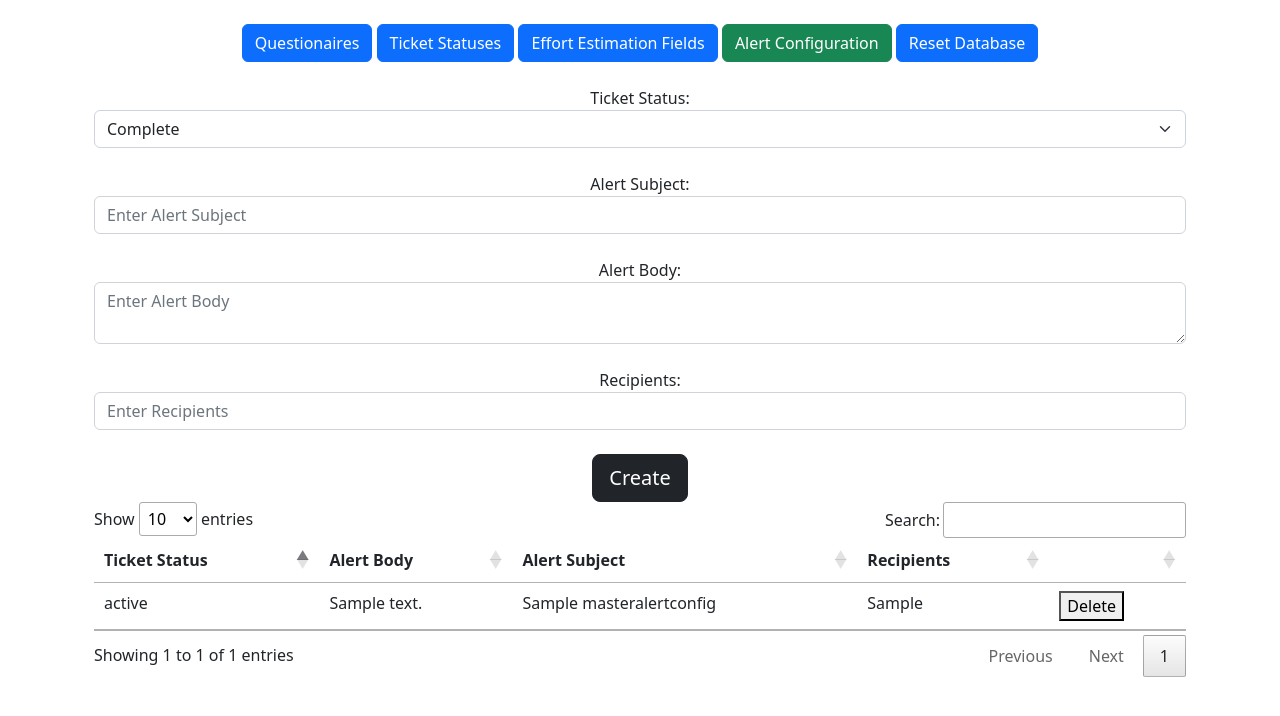
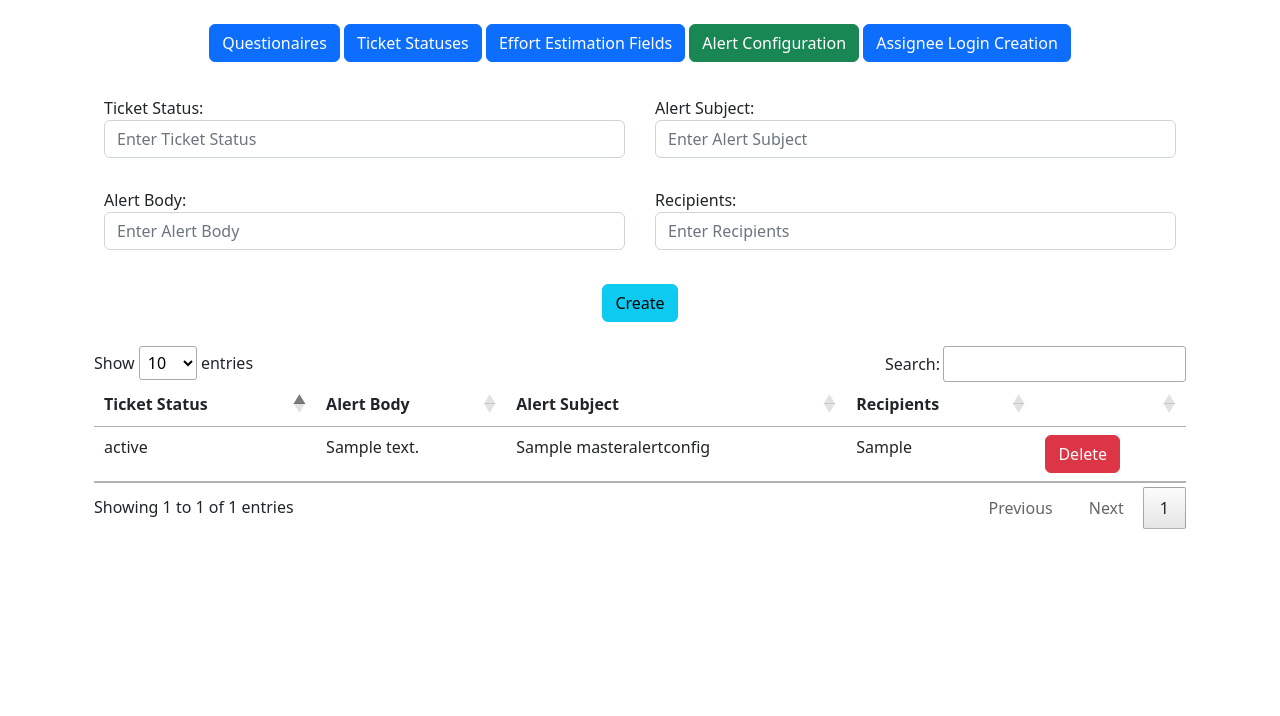
Before and after one commit to kheraananya/mywebsite, a Flask app: page /master-alert-home in a window 1280 px wide. Shown: the part 40-756 px from the top of the page. Run offline with Flask 2, Linux system fonts and the light colour scheme; a user stored in the database is signed in; tables that the repository leaves empty hold one stand-in row (values such as "Sample post"); some libraries are stand-ins or nearby versions.

Commit message:
UI - Edit Ticket

```diff
--- a/TicketDemo/website/__init__.py
+++ b/TicketDemo/website/__init__.py
@@ -9,7 +9,7 @@ db = SQLAlchemy()
 def create_app():
     app = Flask(__name__)
     app.config['SECRET_KEY'] = "hariharan"
-    app.config['SQLALCHEMY_DATABASE_URI'] = 'postgresql://postgres:9663081711@localhost/TicketDemo'
+    app.config['SQLALCHEMY_DATABASE_URI'] = 'postgresql://postgres:252001@localhost/TicketDemo'
     app.config['SQLALCHEMY_TRACK_MODIFICATIONS'] = False
     db.init_app(app)
 
--- a/TicketDemo/website/templates/base.html
+++ b/TicketDemo/website/templates/base.html
@@ -15,6 +15,7 @@
         rel="stylesheet"
         href="https://cdn.jsdelivr.net/npm/bootstrap-icons@1.5.0/font/bootstrap-icons.css"
     />
+    <link href="{{ url_for('static', filename='styles/style.css') }}" rel="stylesheet" type="text/css" >
     <script
         src="https://code.jquery.com/jquery-3.6.0.js"
         integrity="sha256-H+K7U5CnXl1h5ywQfKtSj8PCmoN9aaq30gDh27Xc0jk="
--- a/TicketDemo/website/templates/master_alert.html
+++ b/TicketDemo/website/templates/master_alert.html
@@ -1,43 +1,59 @@
 {% extends "base.html" %}
 {% block title %} Master Ticket Statuses {% endblock %}
 {% block content %}
+
 <body>
     <br>
     <div align='center'>
         <a href="/master-question-home"><button type="button" class="btn btn-primary">Questionaires</button></a>
         <a href="/master-status-home"><button type="button" class="btn btn-primary">Ticket Statuses</button></a>
-        <a href="/master-effort-home"><button type="button" class="btn btn-primary">Effort Estimation Fields</button></a>
+        <a href="/master-effort-home"><button type="button" class="btn btn-primary">Effort Estimation
+                Fields</button></a>
         <a href="/master-alert-home"><button type="button" class="btn btn-success">Alert Configuration</button></a>
-        <a href="/master-dbreset"><button type="button" class="btn btn-primary">Reset Database</button></a>
+        <button type="button" class="btn btn-primary">Assignee Login Creation</button>
     </div>
     <br>
     <div class="container">
         <form method='POST'>
-            <div align='center' class="form-group">
-                <label for="ticket_status">Ticket Status:</label>
-                <select class="form-select" id="ticket_status" name = "ticket_status" placeholder="Enter Ticket Status">
-                    {% for status in statuses %}
-                        <option value="{{status.status}}">{{status.status}}</option>
-                    {% endfor %}
-                </select>
+            <div class="form-group" class="grid-container" style="display: grid;
+            grid-template-columns: auto auto ; grid-gap: 30px; padding: 10px;">
+                <div><label for="ticket_status">Ticket Status:</label>
+                    <input type="text" name="ticket_status" placeholder="Enter Ticket Status"
+                        class="form-control name_list" />
+                </div>
+                <div>
+                    <label for="alert_subject">Alert Subject:</label>
+                    <input type="text" name="alert_subject" placeholder="Enter Alert Subject"
+                        class="form-control name_list" />
+
+                </div>
+                <div>
+                    <label for="alert_body">Alert Body:</label>
+                    <input type="text" name="alert_body" placeholder="Enter Alert Body"
+                        class="form-control name_list" />
+
+                </div>
+                <div>
+                    <label for="recipients">Recipients:</label>
+                    <input type="text" name="recipients" placeholder="Enter Recipients"
+                        class="form-control name_list" />
+
+                </div>
+            </div>
             <br>
-                <label for="alert_subject">Alert Subject:</label>
-                <input type="text" name="alert_subject" placeholder="Enter Alert Subject" class="form-control name_list"/>
-                <br>
-                <label for="alert_body">Alert Body:</label>
-                <textarea type="text" name="alert_body" placeholder="Enter Alert Body" class="form-control name_list"></textarea>
-                <br>
-                <label for="recipients">Recipients:</label>
-                <input type="text" name="recipients" placeholder="Enter Recipients" class="form-control name_list"/>
-                <br>
-                <button type="submit" id="submit" class="btn btn-lg btn-dark">Create</button>
+            <div align="center">
+                <button type="button" class="btn btn-info">Create</button>
+
                 <br>
             </div>
+
+            <br>
+
         </form>
     </div>
     <div class="container">
-        <table class = "table" id="myTable">
-            <thead class = "thead-light">
+        <table class="table" id="myTable">
+            <thead class="thead-light">
                 <tr>
                     <th>Ticket Status</th>
                     <th>Alert Body</th>
@@ -53,19 +69,21 @@
                     <td>{{alert.alert_body}}</td>
                     <td>{{alert.alert_subject}}</td>
                     <td>{{alert.recipients}}</td>
-                    <td><a href="/delete-alert/{{alert.id}}"><button>Delete</button></a></td>
+                    <td><a href="/delete-alert/{{alert.id}}"><button type="button"
+                                class="btn btn-danger">Delete</button></a></td>
                 </tr>
                 {% endfor %}
             </tbody>
         </table>
     </div>
     <script>
-    $(document).ready( function () {
+        $(document).ready(function () {
             $('#myTable').DataTable();
-        $('#submit').click(function(){
+            $('#submit').click(function () {
                 window.location.href = "/master-alert-home";
             });
         });
     </script>
+    <br>
 </body>
 {% endblock %}
--- a/TicketDemo/website/views.py
+++ b/TicketDemo/website/views.py
@@ -4,7 +4,7 @@ from sre_constants import CATEGORY_DIGIT
 from unicodedata import category
 from flask import Blueprint, render_template, request,flash,redirect,url_for,jsonify,Response
 from flask_login import login_required, current_user
-from .models import MasterAlertConfig, Question, Status, Ticket, User, Comment,TicketQuestionMap, Effort, TicketEffortMap,Img
+from .models import MasterAlertConfig,MasterAlertAudit, Question, Status, Ticket, User, Comment,TicketQuestionMap, Effort, TicketEffortMap,Img
 from . import db
 from datetime import datetime
 import time
@@ -51,6 +51,7 @@ def create_ticket():
                 map.value = str(answer)
             if(custname and title):
                 db.session.commit()
+                alertmechanism("Opened", ticket.id)
             else:
                 flash("Enter required details",category="error")
             return redirect(url_for("views.home"))
@@ -137,6 +138,7 @@ def assign_assignee(ticket_id):
             ticket.last_modified = now
             assignee.status = "Occupied"
             db.session.commit()
+            alertmechanism(ticket.status, ticket.id)
             return redirect('/tickets/'+str(ticket_id))
     return redirect('/tickets/'+str(ticket_id))
 
@@ -173,6 +175,7 @@ def update_status(ticket_id):
             ticket.status = status
             ticket.last_modified = now
             db.session.commit()
+            alertmechanism(ticket.status, ticket.id)
             #flash("Status updated",category='success')
             return redirect('/tickets/'+str(ticket_id))
     return redirect('/tickets/'+str(ticket_id))
@@ -532,3 +535,43 @@ def proc_image(images_raw,ticket_id):
             imgtuple = (img_base64,image_raw.id)
             images_list.append(imgtuple)
     return images_list
+
+def alertmechanism(ticket_status, ticket_id):
+
+    current = MasterAlertConfig.query.filter_by(ticket_status=ticket_status).first()
+    ticket = Ticket.query.filter_by(id = ticket_id ).first()
+    admins = User.query.filter_by(usertype = "admin").all()
+    reporter_id = ticket.author_id
+    assignee_id = ticket.assignee_id
+    reporter = User.query.filter_by(id = reporter_id).first()
+    reporter_email = reporter.email
+    assignee = User.query.filter_by(id = assignee_id).first()
+    if(assignee):
+        assignee_email = assignee.email
+
+    alertsub =  current.alert_subject
+    alertbody = current.alert_body
+    recipients = current.recipients
+    arr = recipients.split(";")
+    recipients_email = ""
+    for i  in range(len(arr)) :
+
+        if arr[i] == "reporter" :
+            recipients_email  = recipients_email + ";" + reporter_email
+
+        elif arr[i] == "assignee" :
+            recipients_email  = recipients_email + ";" +  assignee_email
+        elif arr[i] == 'admin':
+            for admin in admins:
+                admin_email = admin.email
+                recipients_email  = recipients_email + ";" +  admin_email
+
+
+    recipients_email = recipients_email.strip(";")
+
+    emailaudit = MasterAlertAudit(ticket_status = ticket_status , alert_subject  = alertsub , alert_body = alertbody , recipients = recipients )
+    db.session.add(emailaudit)
+    db.session.commit()
+
+
+    #print(str(ticket_id) + " " + alertsub + " " + alertbody +" "+ recipients_email)
```
Also changed, not shown: TicketDemo/website/static/styles/style.css (added, +57 -0 lines), TicketDemo/website/templates/dashboard.html (+15 -13 lines), TicketDemo/website/templates/edit_ticket.html (+33 -39 lines), TicketDemo/website/templates/master_effort.html (+6 -5 lines), TicketDemo/website/templates/master_question.html (+8 -5 lines), TicketDemo/website/templates/master_status.html (+4 -3 lines). Lines whose indentation alone changed are shown as unchanged.
